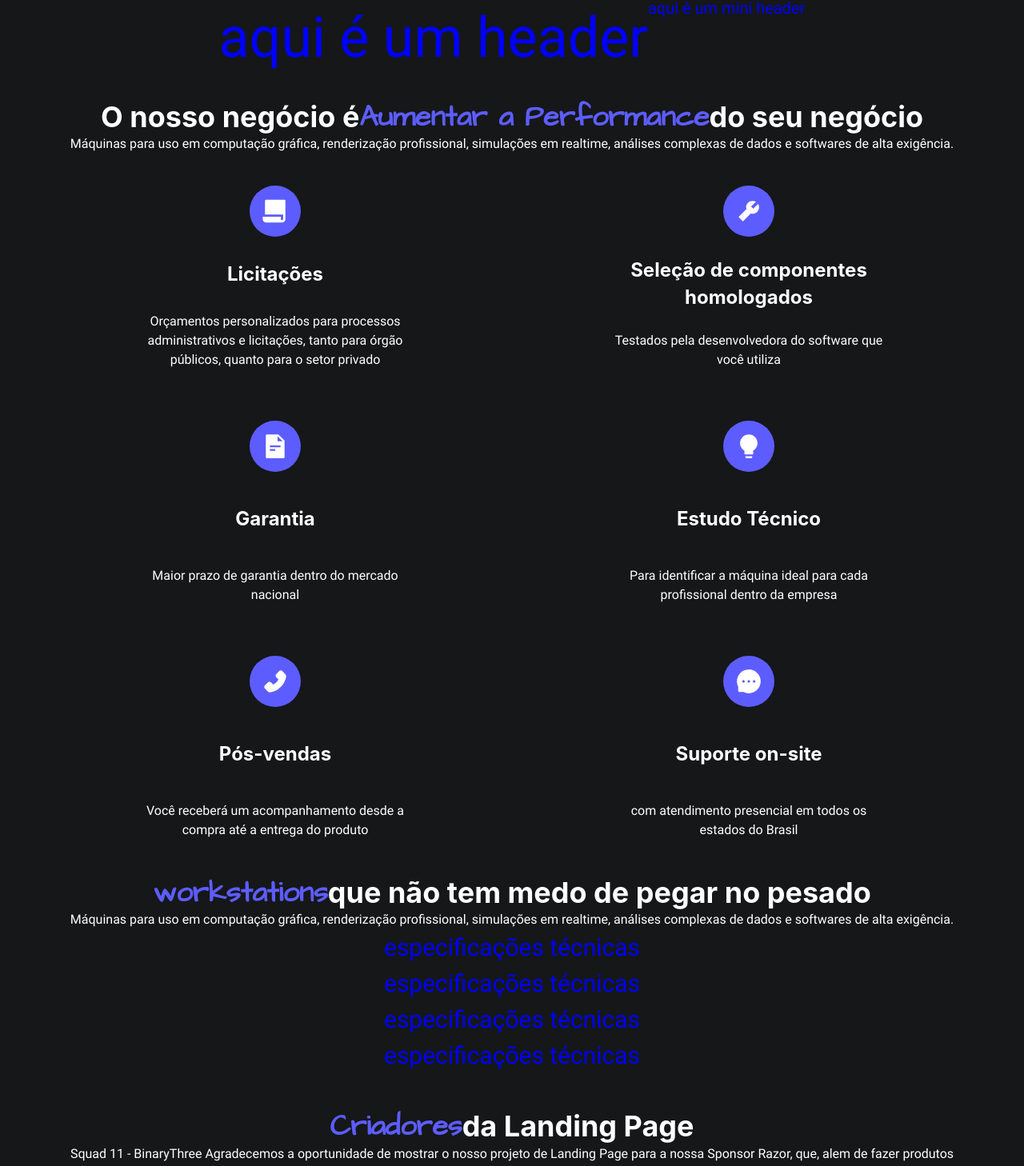
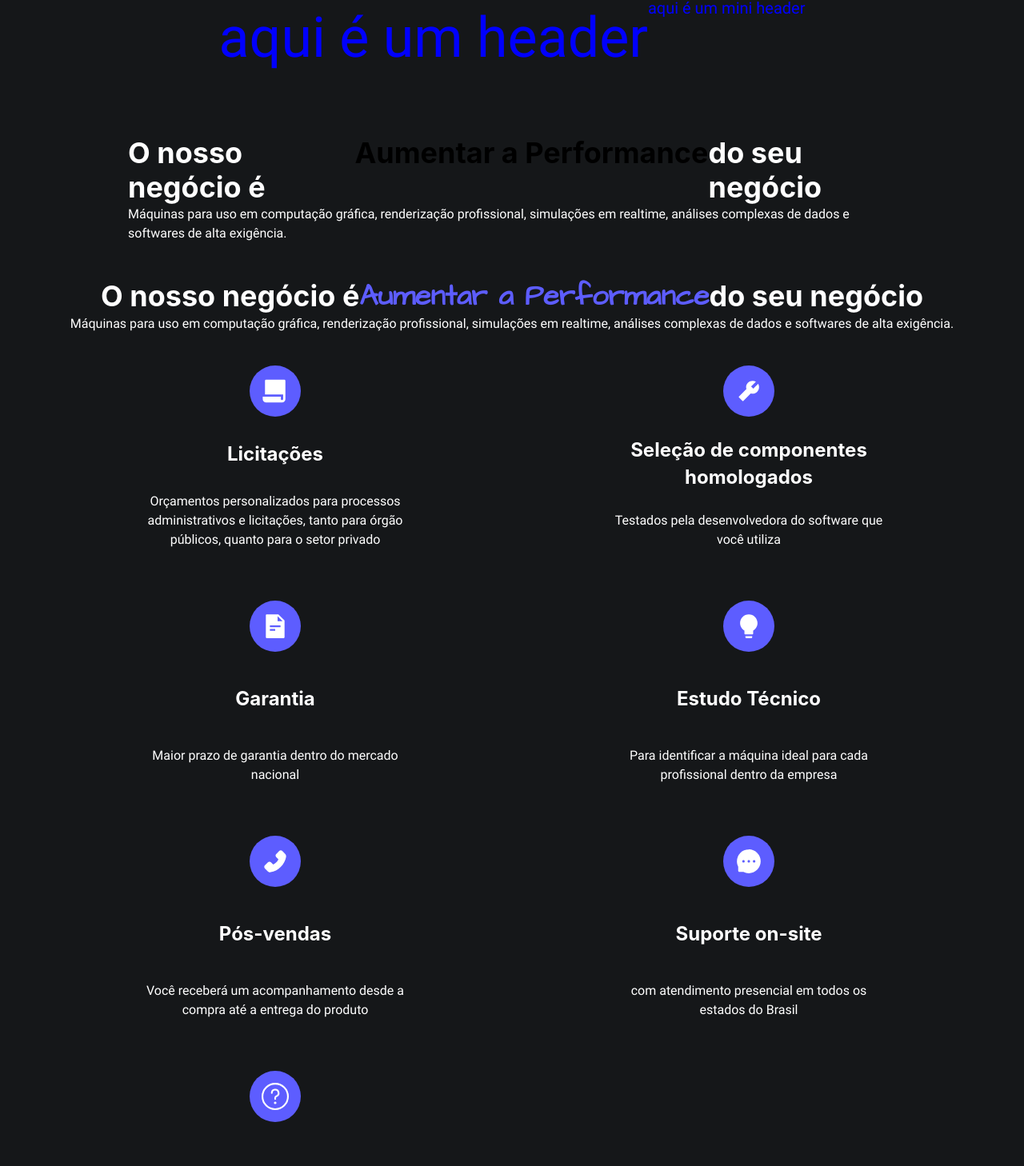
Before and after one commit to Henriquesoto92/LP-BinaryThree-Razor, a React (Vite) app: page / in a window 1280 px wide. Shown: the part 135-1593 px from the top of the page at 80% size. Built offline with nearby package versions, Linux system fonts and the light colour scheme.

Commit message:
:sparkles: Add Heading Sections

```diff
--- a/src/components/SectionFeature/CardFeature.jsx
+++ b/src/components/SectionFeature/CardFeature.jsx
@@ -18,7 +18,6 @@ export const CardFeature = ({ icon, heading, text }) => {
       >
         <Icon as={icon} fontSize="34px" color="white" />
       </Flex>
-      {/* <IconMap icon={FaAd} /> */}
       <Heading
         fontSize="24px"
         lineHeight="34px"
--- a/src/components/SectionFeature/index.jsx
+++ b/src/components/SectionFeature/index.jsx
@@ -9,8 +9,9 @@ import {
   AiFillPhone,
 } from "react-icons/ai";
 import { CardFeature } from "./CardFeature";
+import { HeadingSections } from "../ui/HeadingSections";
 
-const featureQtd = [
+const featureArray = [
   {
     heading: "Licitações",
     text: "Orçamentos personalizados para processos administrativos e licitações, tanto para órgão públicos, quanto para o setor privado",
@@ -53,6 +54,13 @@ export const SectionFeature = () => {
       justify="center"
       px="10vh"
     >
+      <HeadingSections
+        HighlightTitle="Aumentar a Performance"
+        title="O nosso negócio é Aumentar a Performance do seu negócio"
+        text="Máquinas para uso em computação gráfica, renderização profissional,
+        simulações em realtime, análises complexas de dados e softwares de alta
+        exigência."
+      />
       <Heading display="flex" alignSelf="center">
         <Text as="span"> O nosso negócio é </Text>
         <Text
@@ -71,7 +79,7 @@ export const SectionFeature = () => {
         exigência.
       </Text>
       <SimpleGrid minChildWidth="340px" spacing="64px" justifyItems="center">
-        {featureQtd.map((feature) => (
+        {featureArray.map((feature) => (
           <CardFeature
             key={feature.heading}
             icon={feature.icon}
@@ -79,6 +87,11 @@ export const SectionFeature = () => {
             text={feature.text}
           />
         ))}
+        <CardFeature
+          icon={"nome do icone"}
+          heading={"aqui é um heading"}
+          text={"aqui é um texto"}
+        />
       </SimpleGrid>
     </Flex>
   );
--- a/src/components/SectionWorkstation/index.jsx
+++ b/src/components/SectionWorkstation/index.jsx
@@ -1,5 +1,5 @@
-import { Flex, Text, Heading } from "@chakra-ui/react";
-import { TextEspecial } from "../ui";
+import { Flex } from "@chakra-ui/react";
+import { HeadingSections, TextEspecial } from "../ui";
 
 export const SectionWorkstation = () => {
   return (
@@ -12,17 +12,11 @@ export const SectionWorkstation = () => {
       alignItems="center"
       flexDir="column"
     >
-      <Heading display="flex">
-        <Text fontFamily="especial" color="purple.100" w="fit-content">
-          workstations
-        </Text>
-        que não tem medo de pegar no pesado
-      </Heading>
-      <Text>
-        Máquinas para uso em computação gráfica, renderização profissional,
-        simulações em realtime, análises complexas de dados e softwares de alta
-        exigência.
-      </Text>
+      <HeadingSections
+        HighlightTitle="workstations"
+        title="workstations que não tem medo de pegar no pesado"
+        text="Máquinas para uso em computação gráfica, renderização profissional, simulações em realtime, análises complexas de dados e softwares de alta exigência."
+      />
       <TextEspecial texto="especificações técnicas" fontSize="30px" />
       <TextEspecial texto="especificações técnicas" fontSize="30px" />
       <TextEspecial texto="especificações técnicas" fontSize="30px" />
--- /dev/null
+++ b/src/components/ui/HeadingSections/index.jsx
@@ -0,0 +1,29 @@
+import { Flex, Text, Heading, Highlight } from "@chakra-ui/react";
+
+export const HeadingSections = ({ HighlightTitle, title, text }) => {
+  return (
+    <Flex
+      h="auto"
+      w="full"
+      px="10vh"
+      marginTop="45px"
+      marginBottom="45px"
+      alignItems="center"
+      flexDir="column"
+    >
+      <Heading display="flex">
+        <Highlight
+          query={HighlightTitle}
+          style={{
+            fontFamily: "especial",
+            color: "purple.100",
+            w: "fit-content",
+          }}
+        >
+          {title}
+        </Highlight>
+      </Heading>
+      <Text>{text}</Text>
+    </Flex>
+  );
+};
--- a/src/components/ui/index.jsx
+++ b/src/components/ui/index.jsx
@@ -1,2 +1,3 @@
 export { TextEspecial } from "./TextEspecial/index";
 export { ButtonEspecial } from "./ButtonEspecial/index";
+export { HeadingSections } from "./HeadingSections/index";
```
